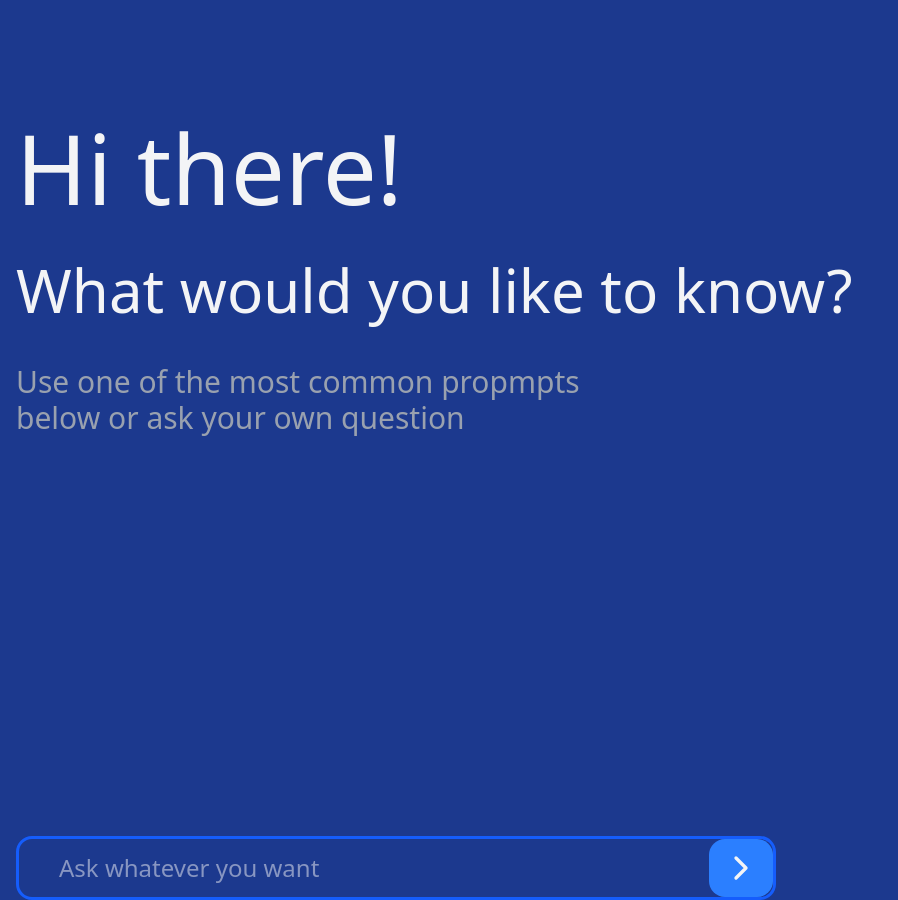
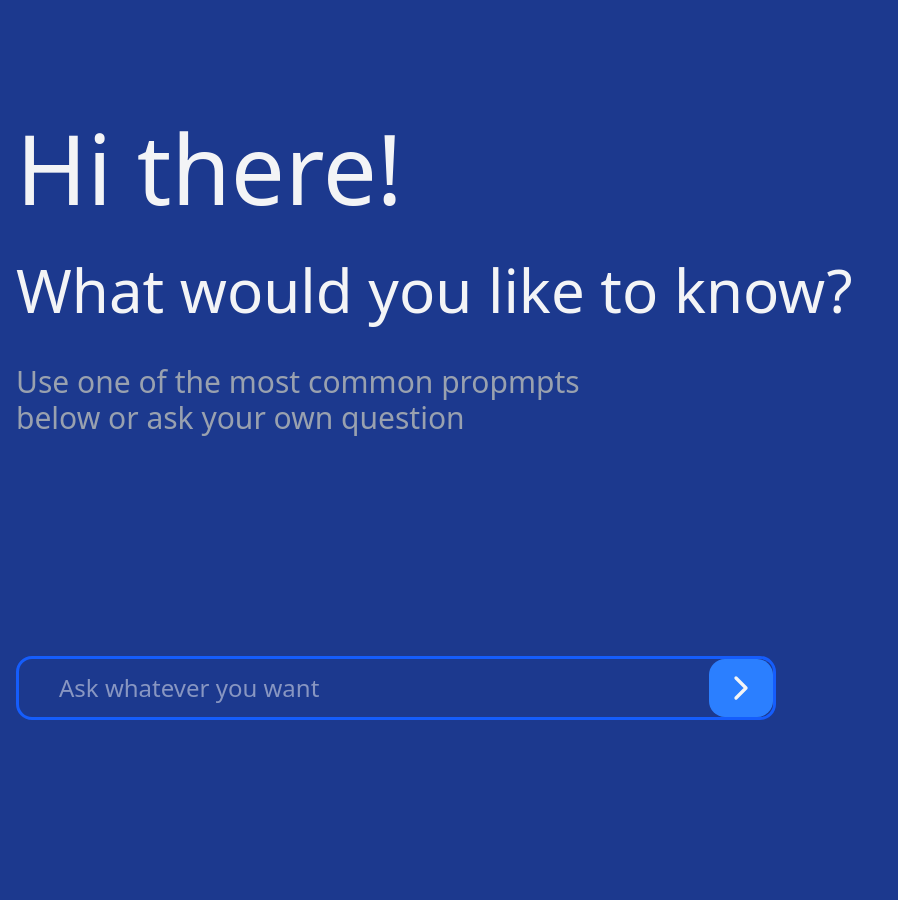
Before and after one commit to IgorMokhov/ask-gpt-app, a React (Vite) app in the folder client/: page / in a window 1280 px wide. Shown: the whole page, without its empty margins (0-898 px from the left). After the commit the page ends 800 px from the top, so only its background shows below. Built offline with nearby package versions, Linux system fonts and the light colour scheme.

Commit message:
feat: added AiMessage component. refactored

```diff
--- /dev/null
+++ b/client/src/components/AIMessage/AIMessage.tsx
@@ -0,0 +1,3 @@
+export const AIMessage = ({ text }: { text: string }) => {
+  return <p className="mt-70 text-5xl">{text}</p>;
+};
--- a/client/src/components/AskGPTForm/AskGPTForm.tsx
+++ b/client/src/components/AskGPTForm/AskGPTForm.tsx
@@ -2,21 +2,24 @@ import { useState } from 'react';
 import { ChevronRight } from 'lucide-react';
 import { fetchAIResponse } from '../../services/openaiApi';
 
-export const AskGPTForm = () => {
+interface IAskGPTFormProps {
+  onSaveAIResponse: (res: string | null) => void;
+  onSaveError: (err: string | null) => void;
+}
+
+export const AskGPTForm = ({ onSaveAIResponse, onSaveError }: IAskGPTFormProps) => {
   const [userMessage, setUserMessage] = useState<string>('');
-  const [AIResponse, setAIResponse] = useState<string | null>();
-  const [error, setError] = useState<string | null>(null);
 
   const onSubmitHandler = async (e: React.FormEvent<HTMLFormElement>) => {
     e.preventDefault();
-    setError(null);
+    onSaveError(null);
 
     try {
       const response = await fetchAIResponse(userMessage);
-      setAIResponse(response);
+      onSaveAIResponse(response);
     } catch (err) {
       if (err instanceof Error) {
-        setError(`Error from fetchAIResponse: ${err.message}`);
+        onSaveError(`Error from fetchAIResponse: ${err.message}`);
       }
     } finally {
       setUserMessage('');
@@ -29,7 +32,7 @@ export const AskGPTForm = () => {
 
   return (
     <form
-      className="max-w-190 border-3 border-blue-600 rounded-2xl pl-10 h-16 flex gap-2 relative"
+      className="w-190 border-3 border-blue-600 rounded-2xl pl-10 h-16 flex gap-2 absolute bottom-0 left-0"
       onSubmit={onSubmitHandler}
     >
       <input
@@ -42,8 +45,6 @@ export const AskGPTForm = () => {
       <button className="w-16 bg-blue-500 rounded-2xl flex items-center justify-center">
         <ChevronRight className="w-10 h-10" />
       </button>
-
-      {error && <p className="text-rose-600 absolute top-18 left-9">{error}</p>}
     </form>
   );
 };
--- a/client/src/components/AskGPTLayout/AskGPTLayout.tsx
+++ b/client/src/components/AskGPTLayout/AskGPTLayout.tsx
@@ -1,11 +1,18 @@
+import { useState } from 'react';
 import { AskGPTForm } from '../AskGPTForm/AskGPTForm';
 import { WelcomeMessage } from '../WelcomeMessage/WelcomeMessage';
+import { AIMessage } from '../AIMessage/AIMessage';
 
 export const AskGPTLayout = () => {
+  const [AIResponse, setAIResponse] = useState<string | null>(null);
+  const [error, setError] = useState<string | null>(null);
+
   return (
-    <section className="flex flex-col gap-100">
-      <WelcomeMessage />
-      <AskGPTForm />
+    <section style={{ height: '90vh' }} className="flex flex-col gap-100 relative">
+      {AIResponse ? <AIMessage text={AIResponse} /> : <WelcomeMessage />}
+      <AskGPTForm onSaveAIResponse={setAIResponse} onSaveError={setError} />
+
+      {error && <p className="text-rose-600 absolute -bottom-10 left-10">{error}</p>}
     </section>
   );
 };
```
